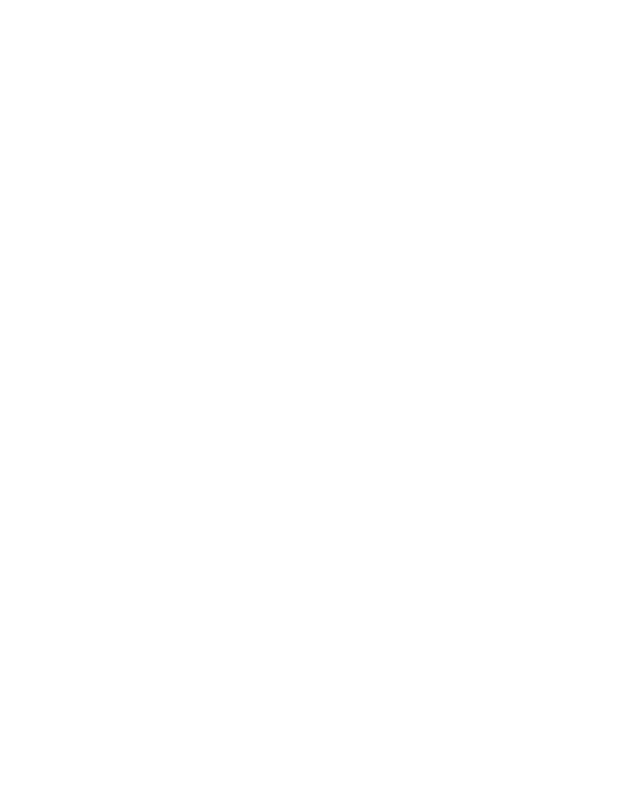
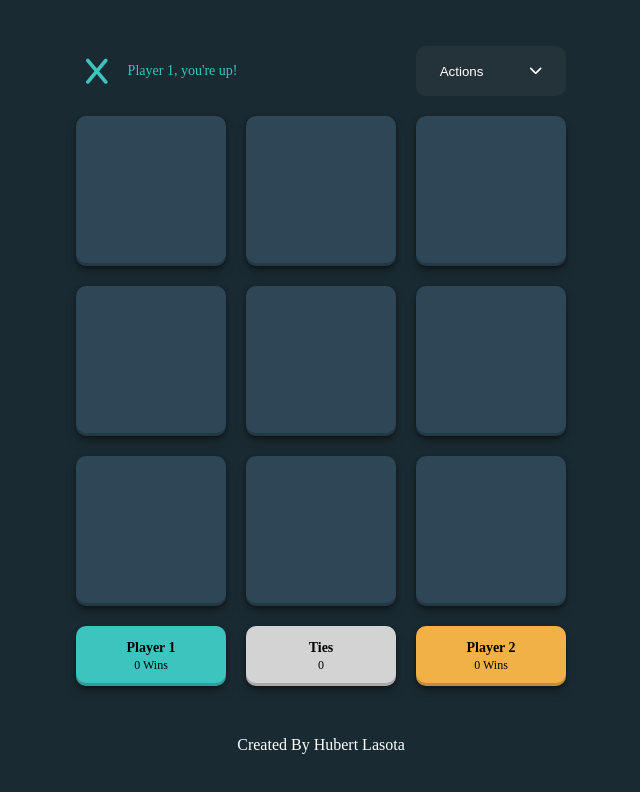
Before and after one commit to hubert-lasota/TicTacToeGame, a plain HTML site: page index.html in a window 1280 px wide. Shown: the whole page, without its empty margins (319-959 px from the left). Drawn offline with Linux system fonts and the light colour scheme.

Commit message:
add whole html structure and css styles

```diff
--- a/index.css
+++ b/index.css
@@ -1,5 +1,256 @@
+@import url("https://fonts.googleapis.com/css2?family=Montserrat:wght@400;500;600&display=swap");
+
+:root {
+  --dark-gray: #1a2a32;
+  --gray: #2e4756;
+  --turquoise: #3cc4bf;
+  --yellow: #f2b147;
+  --light-gray: #d3d3d3;
+}
+
 * {
   padding: 0;
   margin: 0;
   box-sizing: border-box;
+  list-style: none;
+  border: none;
 }
+
+html,
+body {
+  height: 100%;
+  background-color: var(--dark-gray);
+}
+
+body {
+  padding: 90px 20px;
+  display: flex;
+  flex-direction: column;
+  justify-content: center;
+  align-items: center;
+}
+
+/* SHARED UTILITY CLASSES*/
+
+button:hover {
+  cursor: pointer;
+  opacity: 90%;
+}
+
+.hidden {
+  display: none !important;
+}
+
+.yellow {
+  color: var(--yellow);
+}
+
+.turquoise {
+  color: var(--turquoise);
+}
+
+.shadow {
+  box-shadow: rgba(0, 0, 0, 0.4) 0px 2px 4px,
+    rgba(0, 0, 0, 0.3) 0px 7px 13px -3px, rgba(0, 0, 0, 0.2) 0px -3px 0px inset;
+}
+
+.border {
+  border: 1px solid rgba(211, 211, 211, 0.4) !important;
+}
+
+.grid {
+  display: grid;
+  grid-template-columns: repeat(3, 80px);
+  grid-template-rows: 50px repeat(3, 80px) 60px;
+  gap: 5px;
+}
+
+@media (min-width: 768px) {
+  .grid {
+    width: 490px;
+    grid-template-columns: repeat(3, 150px);
+    grid-template-rows: 50px repeat(3, 150px) 60px;
+    gap: 20px;
+  }
+}
+
+.turn {
+  color: var(--yellow);
+
+  grid-column: 1 / 3;
+  align-self: center;
+
+  display: flex;
+  align-items: center;
+  gap: 20px;
+}
+
+@keyframes turn-text-animation {
+  0% {
+    opacity: 0;
+    transform: translateX(-20px);
+  }
+  100% {
+    opacity: 100%;
+    transform: translateX(0);
+  }
+}
+
+.turn p {
+  font-size: 14px;
+  animation: 0.6s ease-in-out turn-text-animation;
+}
+
+@keyframes turn-icon-animation {
+  0% {
+    transform: scale(1);
+  }
+  25% {
+    transform: scale(1.4);
+  }
+  100% {
+    transform: scale(1);
+  }
+}
+
+.turn i {
+  font-size: 1.8rem;
+  margin-left: 10px;
+  animation: 0.6s ease-in-out turn-icon-animation;
+}
+
+
+/* MENU STYLES */
+
+.menu {
+  position: relative;
+}
+
+.menu-btn {
+  width: 100%;
+  height: 100%;
+  display: flex;
+  justify-content: space-around;
+  align-items: center;
+  border-radius: 10px;
+  color: white;
+  background-color: rgba(211, 211, 211, 0.05);
+  border: 1px solid transparent;
+}
+
+.items {
+  position: absolute;
+  z-index: 10;
+  top: 60px;
+  right: 0;
+  background-color: #203139;
+  border-radius: 2px;
+  padding: 10px;
+}
+
+.items button {
+  background-color: transparent;
+  padding: 8px;
+  color: white;
+}
+
+.items button:hover {
+  text-decoration: underline;
+  cursor: pointer;
+}
+
+/* SQUARE STYLES*/
+
+.square {
+  background-color: var(--gray);
+  border-radius: 10px;
+  display: flex;
+  justify-content: center;
+  align-items: center;
+  font-size: 3rem;
+}
+
+.square:hover {
+  cursor: pointer;
+  opacity: 90%;
+}
+
+
+/* SCORE STYLES */
+.score {
+  display: flex;
+  flex-direction: column;
+  justify-content: center;
+  align-items: center;
+  border-radius: 10px;
+}
+
+.score-player1 {
+  background-color: var(--turquoise);
+}
+
+.score-ties {
+  background-color: var(--light-gray)
+}
+
+.score-player2 {
+  background-color: var(--yellow);
+}
+
+.score p {
+  font-size: 14px;
+  font-weight: 600;
+}
+
+.score span {
+  font-size: 12px;
+  margin-top: 2px;
+}
+
+
+/* FOOTER STYLES */
+
+footer {
+  color: white;
+  margin-top: 50px;
+}
+
+footer p {
+  text-align: center;
+}
+
+
+/* MODAL STYLES - opens when game finishes  */
+
+.modal {
+  display: flex;
+  justify-content: center;
+  align-items: center;
+  position: fixed;
+  width: 100%;
+  height: 100%;
+  background-color: rgba(0, 0, 0, 0.6);
+}
+
+.modal-contents {
+  /* transform: translateY(-80px); */
+  height: 150px;
+  width: 100%;
+  max-width: 300px;
+  background-color: #2a4544;
+  border-radius: 20px;
+  display: flex;
+  flex-direction: column;
+  justify-content: center;
+  align-items: center;
+  gap: 20px;
+  color: white;
+  margin: 10px;
+}
+
+.modal-contents button {
+  padding: 10px;
+  background-color: var(--turquoise);
+  color: #2a4544;
+  border-radius: 3px;
+}
--- a/index.html
+++ b/index.html
@@ -1,11 +1,69 @@
 <!DOCTYPE html>
 <html lang="en">
-<head>
-  <meta charset="UTF-8">
-  <meta name="viewport" content="width=device-width, initial-scale=1.0">
-  <title>Tic Tac Toe</title>
-</head>
-<body>
+  <head>
+    <meta charset="UTF-8" />
+    <meta name="viewport" content="width=device-width, initial-scale=1.0" />
+    <link rel="stylesheet" href="index.css" />
+    <title>Tic Tac Toe</title>
+    <script
+      src="https://kit.fontawesome.com/3bfd3ce9e5.js"
+      crossorigin="anonymous"
+    ></script>
+  </head>
+  <body>
+    <main>
+      <div class="grid">
+        <div class="turn">
+          <i class="fa-solid fa-x turquoise"></i>
+          <p class="turquoise">Player 1, you're up!</p>
+        </div>
 
-</body>
+        <!-- Dropdown menu -->
+        <div class="menu" data-id="menu">
+          <button class="menu-btn" data-id="menu-btn">
+            Actions
+            <i class="fa-solid fa-chevron-down"></i>
+          </button>
+          <div class="items border hidden" data-id="menu-items">
+            <button>Reset</button>
+            <button>New Round</button>
+          </div>
+        </div>
+
+        <!--Game board-->
+        <div class="square shadow"></div>
+        <div class="square shadow"></div>
+        <div class="square shadow"></div>
+        <div class="square shadow"></div>
+        <div class="square shadow"></div>
+        <div class="square shadow"></div>
+        <div class="square shadow"></div>
+        <div class="square shadow"></div>
+        <div class="square shadow"></div>
+
+        <!-- Scoreboard -->
+        <div class="score shadow score-player1">
+          <p>Player 1</p>
+          <span data-id="p1-wins">0 Wins</span>
+        </div>
+        <div class="score shadow score-ties">
+          <p>Ties</p>
+          <span data-id="ties">0</span>
+        </div>
+        <div class="score shadow score-player2">
+          <p>Player 2</p>
+          <span data-id="p2-wins">0 Wins</span>
+        </div>
+      </div>
+    </main>
+    <footer><p>Created By Hubert Lasota</p></footer>
+
+    <!-- Modal that opens when game ends -->
+    <div class="modal hidden" data-id="modal">
+      <div class="modal-contents">
+        <p data-id="modal-text">Player 1 wins!</p>
+        <button data-id="modal-btn">Play again</button>
+      </div>
+    </div>
+  </body>
 </html>
```
